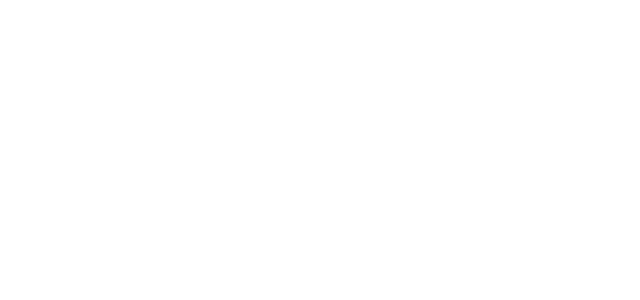
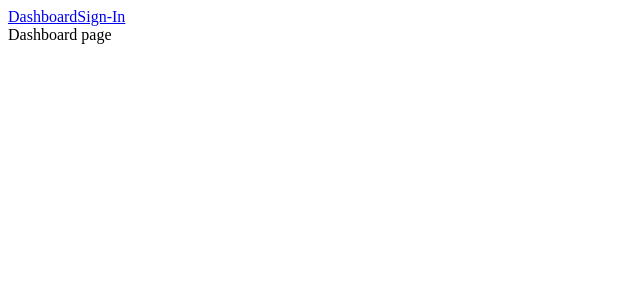
Before and after one commit to veles-md/vs-dashboard, a React app: page / in a window 1280 px wide. Shown: the top 300 px of the page, without its empty margins (0-640 px from the left). Built offline with nearby package versions, Linux system fonts and the light colour scheme.

Commit message:
Setup webpack, tsconfig, routes

```diff
--- a/package.json
+++ b/package.json
@@ -3,7 +3,8 @@
   "version": "1.0.0",
   "description": "Veles Services - Dashboard",
   "scripts": {
-    "build": "webpack serve --config webpack.dev.ts"
+    "start": "webpack serve --config webpack.dev.ts",
+    "build": "webpack --config webpack.dev.ts --mode production"
   },
   "repository": {
     "type": "git",
--- /dev/null
+++ b/src/components/dashboard/index.tsx
@@ -0,0 +1,8 @@
+import React from 'react';
+
+export const DashboardPage = () => {
+
+    return (
+        <div>Dashboard page</div>
+    )
+};
--- a/src/main.tsx
+++ b/src/main.tsx
@@ -1,15 +1,18 @@
 
 import React from 'react';
 import ReactDOM from 'react-dom';
-import { BrowserRouter as Router, Route, Switch, } from 'react-router-dom';
+import { BrowserRouter as Router, Link, Route, Switch, } from 'react-router-dom';
 
-import { SignInPage } from 'pages/sign-in.page';
+import { SignInPage } from 'components/sign-in';
+import { DashboardPage } from 'components/dashboard';
 
 const App = () => {
     return (
         <Router>
+            <Link to="/">Dashboard</Link>
+            <Link to="/sign-in">Sign-In</Link>
             <Switch>
-                <Route exact path="/" component={null} />
+                <Route exact path="/" component={DashboardPage} />
                 <Route path="/sign-in" component={SignInPage} />
             </Switch>
         </Router>
--- a/tsconfig.json
+++ b/tsconfig.json
@@ -10,7 +10,7 @@
     "baseUrl": "src",
     "lib": ["es6", "dom"],
     "paths": {
-      "pages/*": ["pages/*"]
+      "components/*": ["components/*"]
     }
   },
   "include": ["src"],
--- a/webpack.dev.ts
+++ b/webpack.dev.ts
@@ -24,7 +24,7 @@ const config: WebpackConfig = {
   resolve: {
     extensions: [".ts", ".tsx", ".js", ".jsx"],
     alias: {
-      pages: path.resolve(__dirname, "src", "pages"),
+      components: path.resolve(__dirname, "src", "components"),
     },
   },
   module: {
```
Also changed, not shown: src/app.tsx (deleted), src/components/sign-in/index.tsx (renamed from src/pages/sign-in.page.tsx).
